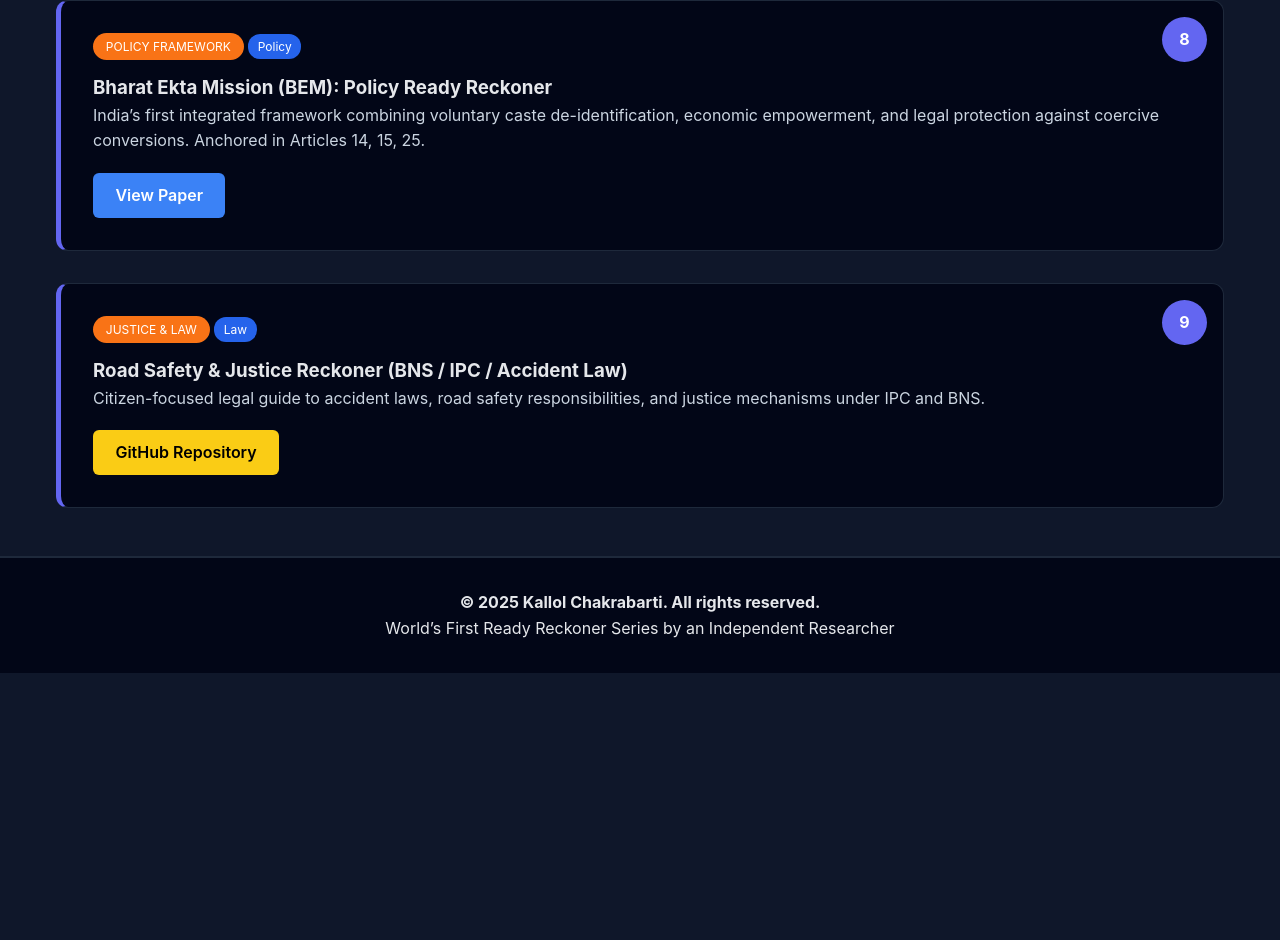
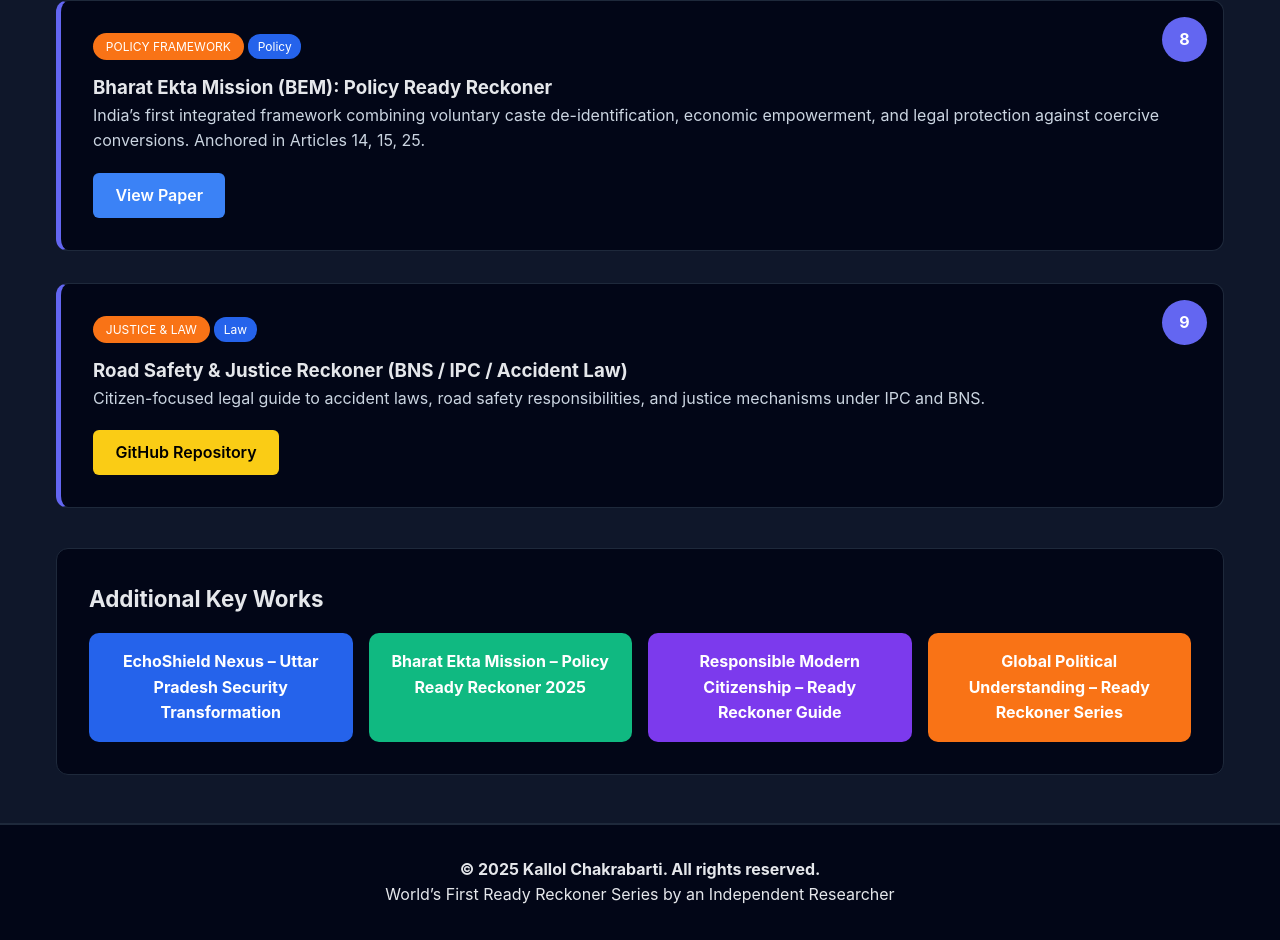
Before and after one commit to HelixOriginator/kallol-ready-reckoner, a plain HTML site: page index.html in a window 1280 px wide. Shown: the part 2521-3461 px from the top of the page. Before the commit the page ends 3194 px from the top, so only its background shows below. Drawn offline with Linux system fonts and the light colour scheme.

Commit message:
Update index.html

```diff
--- a/index.html
+++ b/index.html
@@ -32,6 +32,37 @@ body { font-family:-apple-system, BlinkMacSystemFont,'Segoe UI',Roboto,sans-seri
 .doi-link { background:#3b82f6; color:white; }
 .pdf-link { background:#10b981; color:white; }
 footer { margin-top:3rem; padding:2rem 1rem; background:#020617; text-align:center; border-top:2px solid #1e293b; }
+
+/* NEW BUTTON SECTION - ADDED */
+.extra-section {
+  margin-top:2.5rem;
+  background:#020617;
+  border-radius:12px;
+  padding:2rem;
+  border:1px solid #1e293b;
+}
+.extra-title {
+  font-size:1.4rem;
+  margin-bottom:1rem;
+  color:#e5e7eb;
+}
+.extra-buttons {
+  display:grid;
+  grid-template-columns:repeat(auto-fit, minmax(260px,1fr));
+  gap:1rem;
+}
+.extra-buttons a {
+  text-decoration:none;
+  padding:1rem 1.2rem;
+  border-radius:10px;
+  font-weight:700;
+  color:#fff;
+  text-align:center;
+}
+.btn-blue { background:#2563eb; }
+.btn-green { background:#10b981; }
+.btn-purple { background:#7c3aed; }
+.btn-orange { background:#f97316; }
 </style>
 </head>
 <body>
@@ -177,6 +208,29 @@ footer { margin-top:3rem; padding:2rem 1rem; background:#020617; text-align:cent
 </div>
 
 </div>
+
+<!-- NEW EXTRA ARTICLE BUTTONS SECTION ADDED -->
+<div class="extra-section">
+<h3 class="extra-title">Additional Key Works</h3>
+<div class="extra-buttons">
+<a href="https://doi.org/10.5281/zenodo.17989257" class="btn-blue" target="_blank">
+EchoShield Nexus – Uttar Pradesh Security Transformation
+</a>
+
+<a href="https://doi.org/10.5281/zenodo.17824362" class="btn-green" target="_blank">
+Bharat Ekta Mission – Policy Ready Reckoner 2025
+</a>
+
+<a href="https://medium.com/@kallolchitralimagicpen/ready-reckoner-guide-for-responsible-modern-citizenship-we-dont-need-more-rules-we-need-cef8ce4555d9" class="btn-purple" target="_blank">
+Responsible Modern Citizenship – Ready Reckoner Guide
+</a>
+
+<a href="https://medium.com/@kallolchitralimagicpen/ready-reckoner-series-a-global-reference-format-for-political-understanding-2bd074a0a52d" class="btn-orange" target="_blank">
+Global Political Understanding – Ready Reckoner Series
+</a>
+</div>
+</div>
+
 </div>
 
 <footer>
```
